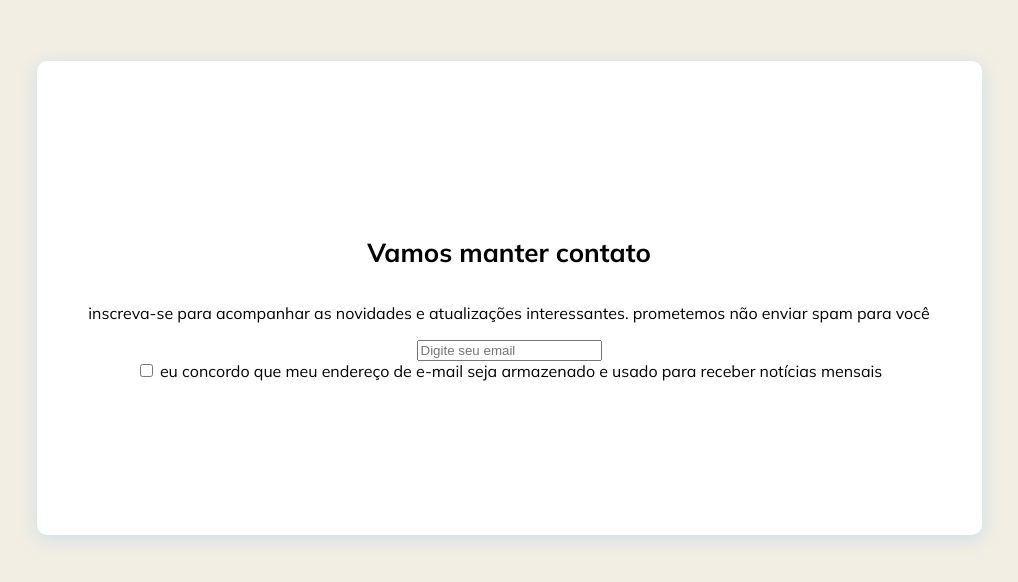
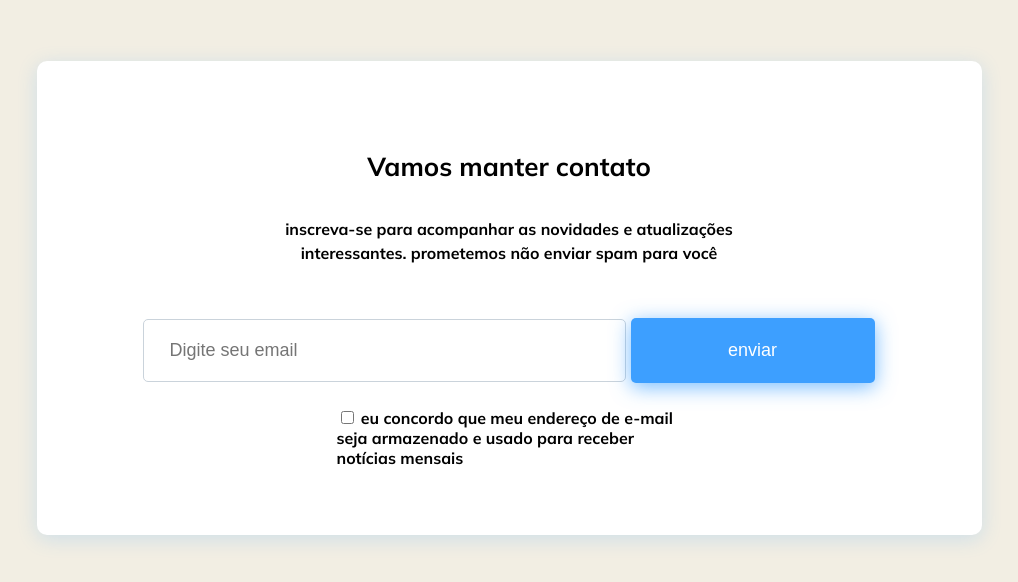
Before and after one commit to igorcarv4lho/formulario-inscricao, a plain HTML site: page index.html in a window 1280 px wide. Shown: the part 110-692 px from the top of the page, without its empty margins (131-1149 px from the left). Drawn offline with Linux system fonts and the light colour scheme.

Commit message:
Aplicando estilos ao formulario, botão e finalizando o projeto

```diff
--- a/base.css
+++ b/base.css
@@ -26,3 +26,43 @@ body{
     font-size: 26px;
     margin-bottom: 18px;
 }
+
+.assinar-copia{
+    max-width: 450px;
+    text-align: center;
+    margin-bottom: 53px;
+    line-height: 1.5;
+}
+.formulario{
+    margin-bottom: 25px;
+}
+.form-email{
+    padding: 20px 25px;
+    border-radius: 5px;
+    border: 1px solid #cad3db;
+    width: 431px;
+    font-size: 18px;
+    color: #0f121f;
+}
+
+.form-email:focus{
+    outline: 1px solid #3d9fff;
+}
+
+.form-button {
+    background: #3d9fff;
+    padding: 10px;
+    border: none;
+    width: 244px;
+    height: 65px;
+    border-radius: 5px;
+    font-size: 18px;
+    color: white;
+    box-shadow: 0 4px 20px rgba(61, 159, 255, 0.7);
+}
+.form-button:hover{
+    box-shadow: 0 10px 20px rgba(61, 159, 255, 0.7);
+}
+.notificacao{
+    width: 345px;
+}
--- a/index.html
+++ b/index.html
@@ -10,17 +10,19 @@
 <body>
     <div class="inscricao">
         <h2 class="titulo-formulario">Vamos manter contato</h2>
-        <p class="assinar-copia">inscreva-se para acompanhar as novidades e atualizações interessantes.
-            prometemos não enviar spam para você</p>
+        <p class="assinar-copia"><b>inscreva-se para acompanhar as novidades e atualizações interessantes.
+            prometemos não enviar spam para você</b></p>
 
             <div class="formulario">
                 <input type="email" class="form-email" placeholder="Digite seu email"/>
+                <button class="form-button">enviar</button>
             </div>
+
 
             <div class="notificacao">
                 <input type="checkbox">
-                <span class="aviso-concordo">eu concordo que meu endereço de e-mail
-                     seja armazenado e usado para receber notícias mensais</span>
+                <span class="aviso-concordo"><b>eu concordo que meu endereço de e-mail
+                     seja armazenado e usado para receber notícias mensais</b></span>
             </div>
 
     </div>
```
